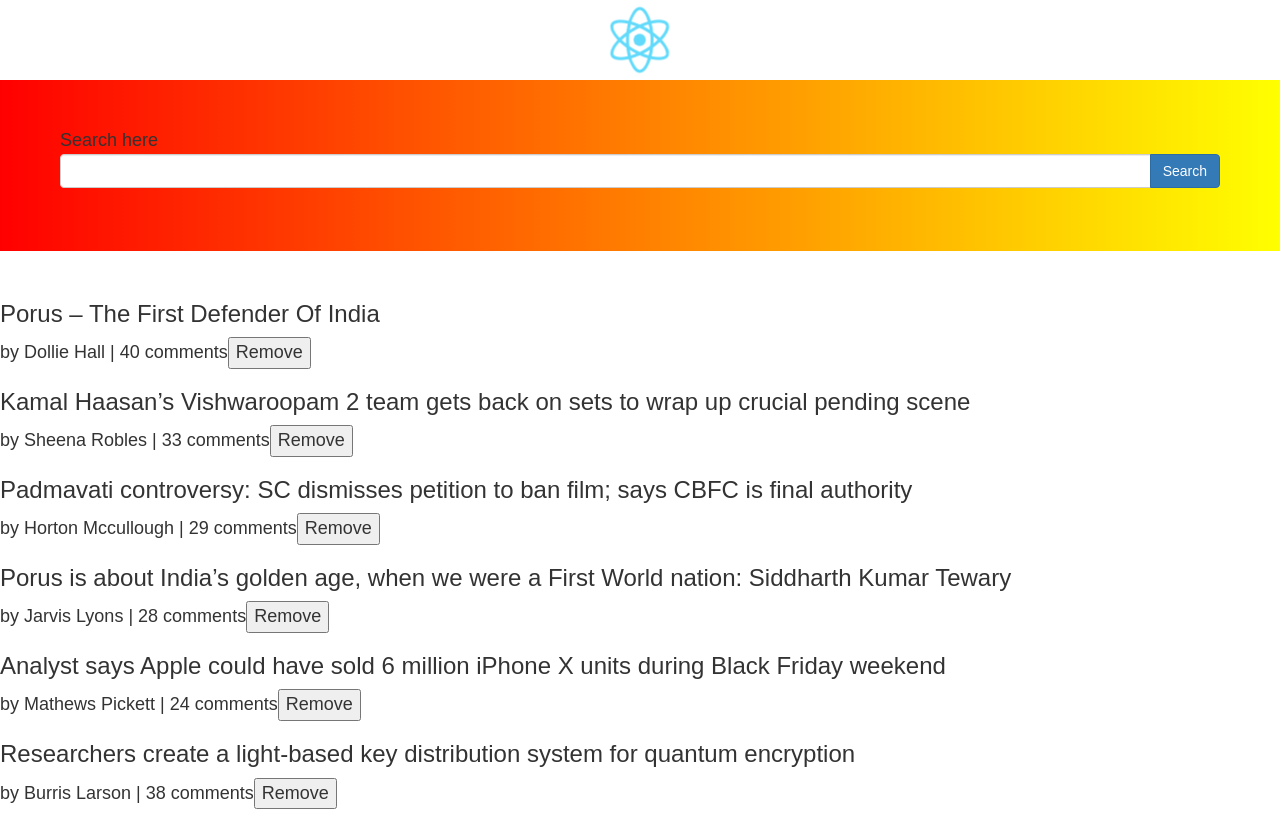
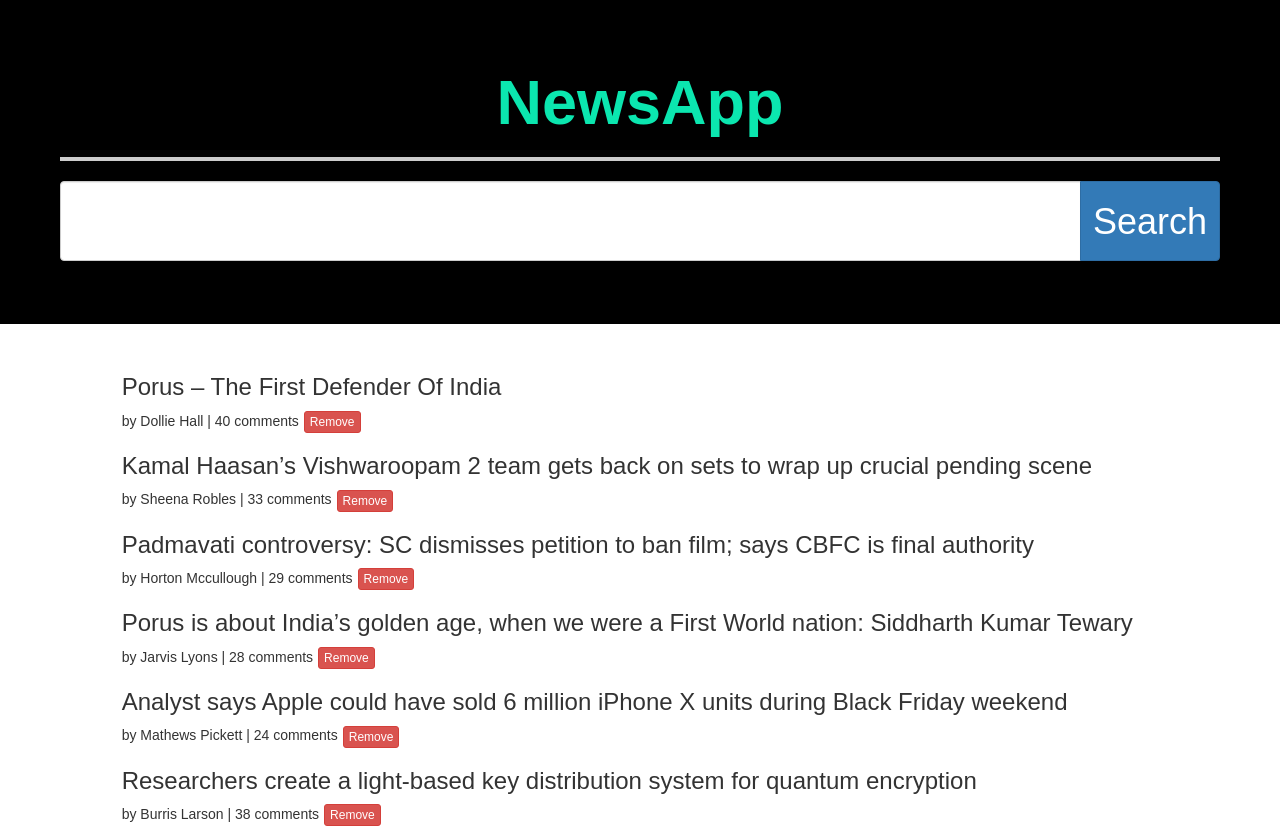
Before and after one commit to HariKumarValluru/reactJS, a React (Create React App) app: page / in a window 1280 px wide. Built offline with nearby package versions, Linux system fonts and the light colour scheme.

Commit message:
Styling the table component

```diff
--- a/src/App.css
+++ /dev/null
@@ -1,29 +0,0 @@
-.App {
-  text-align: center;
-}
-
-.App-logo {
-  animation: App-logo-spin infinite 20s linear;
-  height: 80px;
-}
-
-.App-header {
-  background-color: #222;
-  height: 150px;
-  padding: 20px;
-  color: white;
-}
-
-.App-title {
-  font-size: 1.5em;
-}
-
-.App-intro {
-  font-size: large;
-  text-align: left;
-}
-
-@keyframes App-logo-spin {
-  from { transform: rotate(0deg); }
-  to { transform: rotate(360deg); }
-}
--- a/src/App.js
+++ b/src/App.js
@@ -1,6 +1,5 @@
 import React, { Component } from 'react';
 import logo from './logo.svg';
-import './App.css';
 import list from './list.js';
 import { Grid, Row, FormGroup } from 'react-bootstrap';
 
@@ -12,23 +11,24 @@ function isSearched(searchTerm){
 }
 
 // Creating a component in a different way or Functional Stateless components
-const Button = ({onClick,children}) => <button onClick={onClick}>{children}</button>;
+const Button = ({onClick,children,className}) => <button onClick={onClick} className={className}>{children}</button>;
 const Search = ({onChange, value, children}) => {
 
   return (
         <form>
         	<FormGroup>
-	          {children}
+	          <h1 style={{fontWeight: 'bold', color:'#0be6af'}}>{children}</h1>
+	          <hr style={{ border: '2px solid #ccc'}} />
 	          <div className="input-group">
 		          <input
-		          	className="form-control width100"
+		          	className="form-control width100 searchForm"
 		            type="text"
 		            onChange={ onChange }
 		            value={ value }
 		          />
 		          <span className="input-group-btn">
 		          	<button
-		          		className="btn btn-primary"
+		          		className="btn btn-primary searchButton"
 		          		type="submit"
 		          		>
 		          		Search
@@ -69,16 +69,16 @@ class App extends Component {
   render() {
     const {list, searchTerm} = this.state; // ES6 Destructuring
     return (
-      <div className="App">
-        <img src={logo} className="App-logo" alt="logo" />
-        <div className="App-intro">
+      <div>
           <Grid fluid>
           	<Row>
-          		<div className="jumbotron">
+          		<div className="jumbotron text-center">
           			<Search
 			            onChange={ this.searchValue }
 			            value={ searchTerm }
-			          >Search here </Search>
+			          >
+			          NewsApp
+			        </Search>
           		</div>
           	</Row>
           </Grid>
@@ -87,8 +87,6 @@ class App extends Component {
             searchTerm = {searchTerm}
             removeItem = {this.removeItem}
           />
-
-        </div>
       </div>
     );
   }
@@ -98,12 +96,12 @@ class Table extends Component{
   render(){
     const {list, searchTerm, removeItem} = this.props;
     return (
-      <div>
+      <div className="col-sm-10 col-sm-offset-1">
       {
         list.filter(isSearched(searchTerm)).map(item =>
           <div key={item._id}>
           <h3>{item.title}</h3> by {item.name} | {item.comments} comments
-          <Button type="button" onClick={()=>removeItem(item._id)}>Remove</Button>
+          <Button type="button" className="btn btn-danger btn-xs" onClick={()=>removeItem(item._id)}>Remove</Button>
           </div>
         )
       }
--- a/src/index.css
+++ b/src/index.css
@@ -5,6 +5,17 @@ body {
 }
 
 .jumbotron{
-	background: linear-gradient(to right, red, yellow);
+	background-color: #000;
 	border-radius: 0 !important;
 }
+.searchForm{
+	height: 80px;
+	font-size: 50px;
+}
+.searchButton{
+	height: 80px;
+	font-size: 36px;
+}
+.btn{
+	margin-left: 5px;
+}
```
